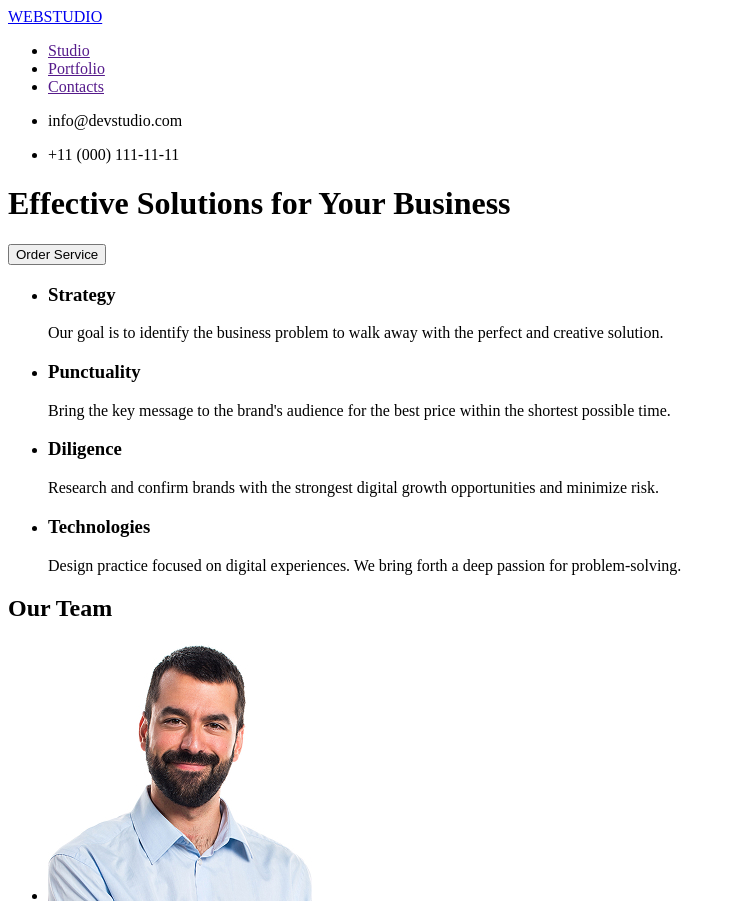
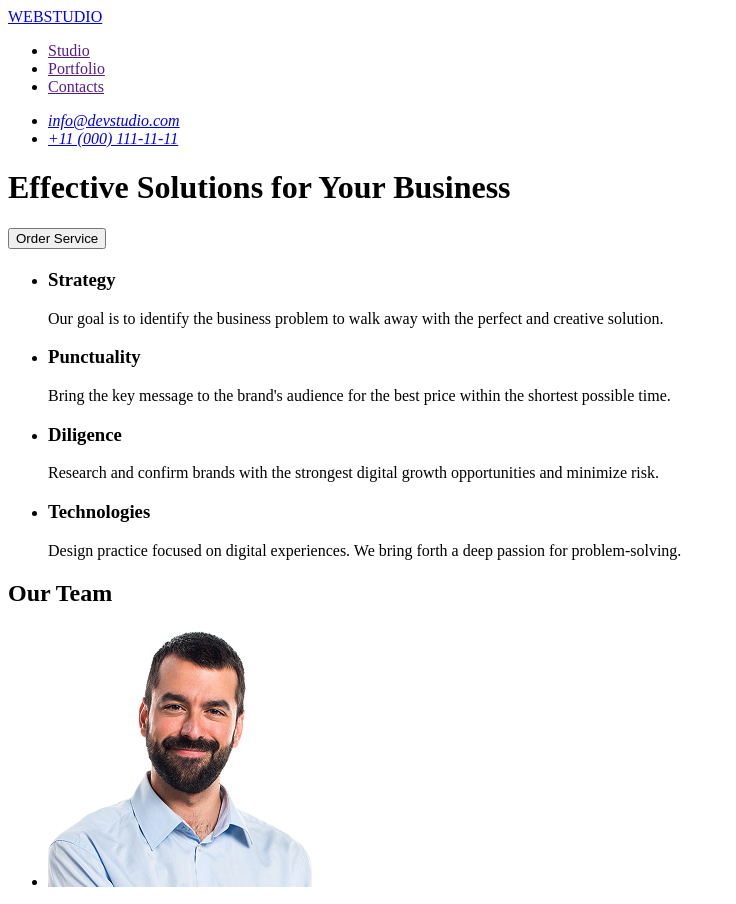
Before and after one commit to PorVad/goit-markup-hw-01, a plain HTML site: page index.html in a window 1280 px wide. Shown: the top 904 px of the page, without its empty margins (0-736 px from the left). Drawn offline with Linux system fonts and the light colour scheme.

Commit message:
fix header

```diff
--- a/index.html
+++ b/index.html
@@ -21,14 +21,16 @@
                 </li>
             </ul>
         </nav>
+        <address>
             <ul>
                 <li>
-                <p>info@devstudio.com</p>
+                    <a href="mailto:info@devstudio.com">info@devstudio.com</a>
                 </li>
                 <li>
-                <p>+11 (000) 111-11-11</p>
+                    <a href="tel:+110001111111">+11 (000) 111-11-11</a>
                 </li>
             </ul>
+        </address>
     </header>
     <main>
         <div>
@@ -36,6 +38,7 @@
             <button type="button">Order Service</button>
         </div>
         <div>
+            <h2></h2>
             <ul>
                 <li>
                     <h3>Strategy</h3>
```
Lines whose indentation alone changed are shown as unchanged.
